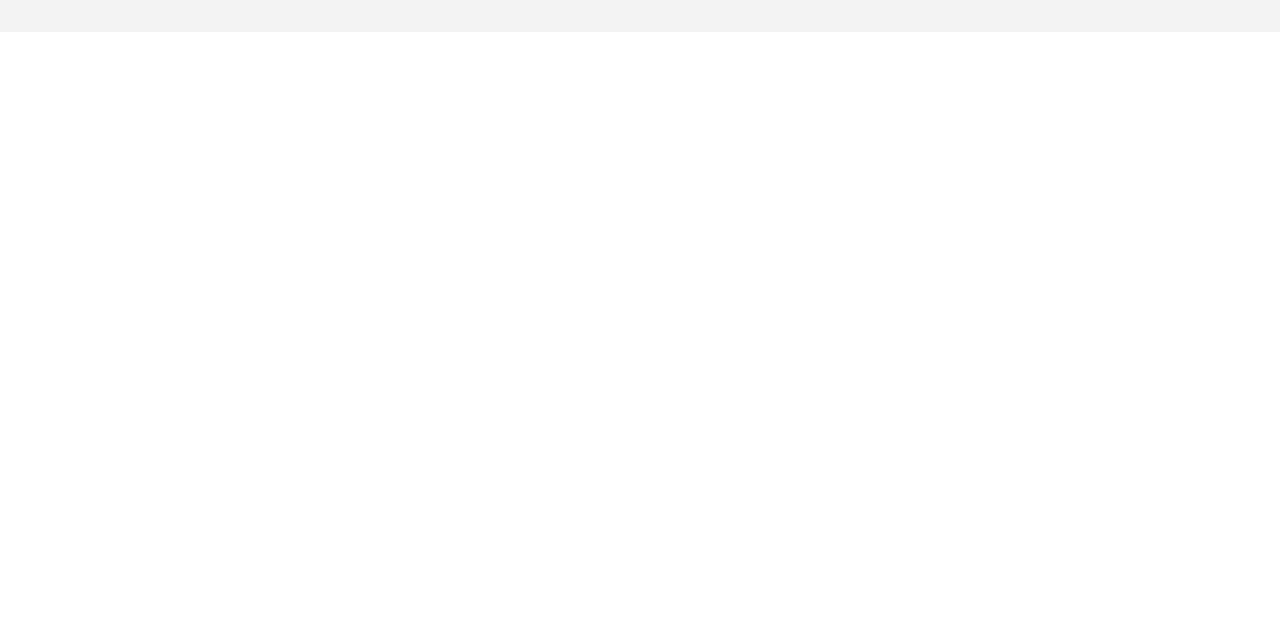
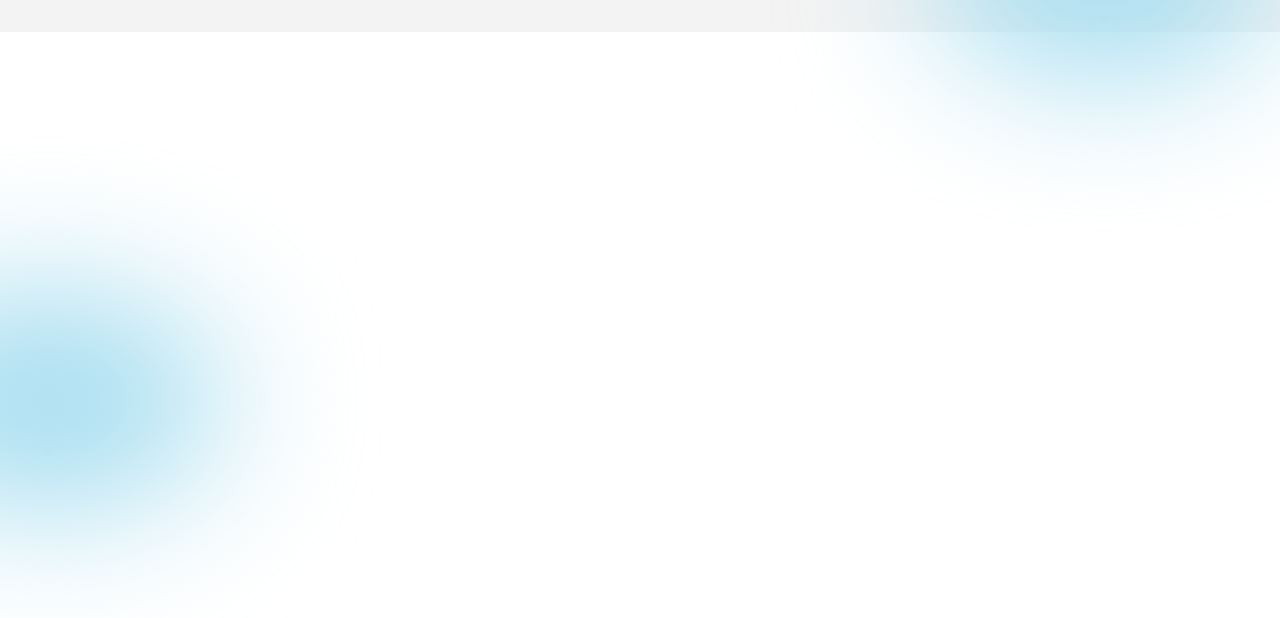
Before and after one commit to MiguelAGuzman/linkup, a React (Create React App) app: page / in a window 1280 px wide. Shown: the top 618 px of the page. Built offline with nearby package versions, Linux system fonts and the light colour scheme.

Commit message:
finished blur on main page

```diff
--- a/src/App.css
+++ b/src/App.css
@@ -24,7 +24,7 @@
 .blur {
   position: absolute;
   width: 22rem;
-  height: 14 rem;
+  height: 14rem;
   border-radius: 50%;
   background: #a6ddf0;
   filter: blur(72px);
--- a/src/App.js
+++ b/src/App.js
@@ -2,8 +2,8 @@
 function App() {
   return (
     <div className="App">
-        <div className="blur"></div>
-        <div className="blur"></div>
+        <div className="blur" style={{top: '-18%', right: '0'}}></div>
+        <div className="blur" style={{top: '36%', left: '-8rem'}}></div>
     </div>
   );
 }
```
